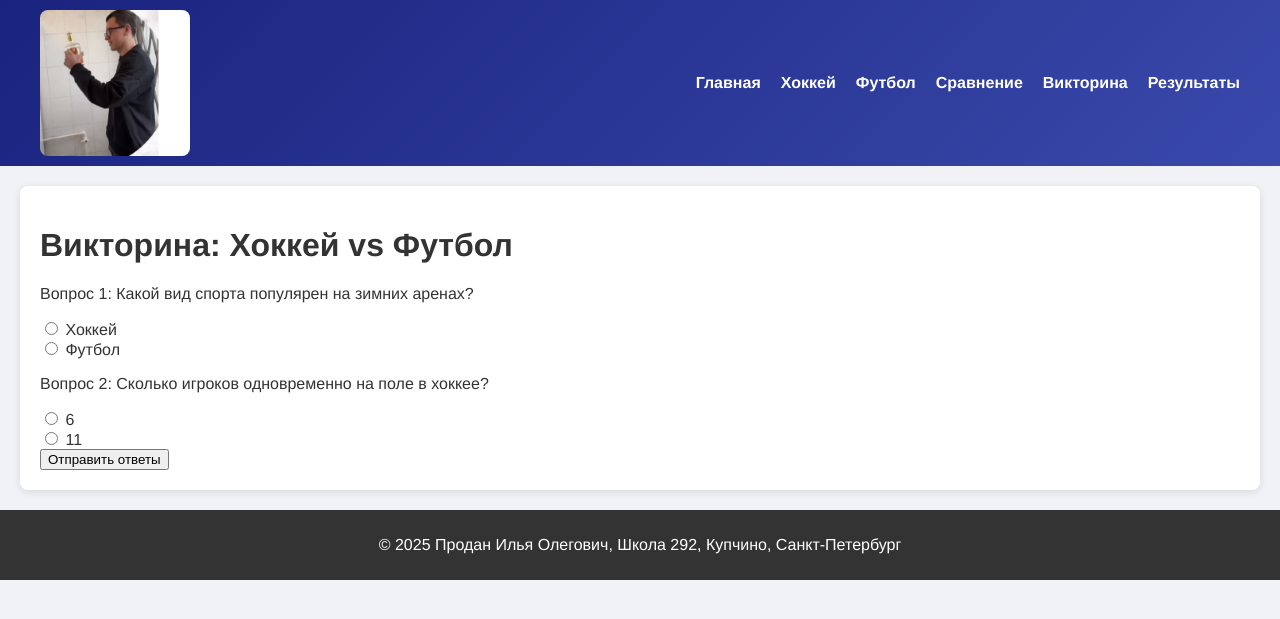
After one commit to TUTBOROMA/hockey-vs-football, a Flask app: page /quiz in a window 1280 px wide. The commit adds this page. Shown: the top 619 px of the page. Run offline with Flask 3, Linux system fonts and the light colour scheme.

Commit message:
Initial commit: готовый сайт Хоккей vs Футбол

```diff
--- a/app.py
+++ b/app.py
@@ -1,32 +1,125 @@
-from flask import Flask, render_template
+from flask import Flask, render_template, request, redirect, url_for, flash
 from datetime import datetime
+import yadisk
+import requests
+import json
+import io
 
 app = Flask(__name__)
+app.secret_key = "your_secret_key_here"  # Замените на надежный ключ
 
 # Контекстный процессор для передачи переменной now во все шаблоны
 @app.context_processor
 def inject_now():
     return {'now': datetime.now()}
 
-# Главная страница
+# Настройки OAuth для Яндекс.Диска
+CLIENT_ID = '2bbef6ae892740418c73d62af8e47366'
+CLIENT_SECRET = 'b2af829ef1b2452baf85d9d9532c84ac'
+REFRESH_TOKEN = '1:svKccVatTXAPlcLk:1hKw1dEXnFBKQZNpkBD63cAlQM1UwWQxHvDTxfT_k6YT9aGaORbmz7tznGip4rli2vZAqKojNw:y7bb2BfPGWvE-_HiCSIgoA'
+
+def get_token(rt):
+    url = "https://oauth.yandex.ru/token"
+    data = {
+        'grant_type': 'refresh_token',
+        'refresh_token': rt,
+        'client_id': CLIENT_ID,
+        'client_secret': CLIENT_SECRET
+    }
+    r = requests.post(url, data=data)
+    if r.status_code == 200:
+        return r.json().get('access_token')
+    else:
+        print("Ошибка получения токена:", r.json())
+    return None
+
+# Получаем новый access_token по refresh_token
+ACCESS_TOKEN = get_token(REFRESH_TOKEN)
+yadisk_client = yadisk.YaDisk(token=ACCESS_TOKEN)
+
+# Путь к файлу с результатами викторины на Яндекс.Диске
+YANDEX_RESULTS_PATH = "/Proj/quiz_results.json"
+
+def init_results_file():
+    try:
+        # Если папка /Proj не существует, создаем её
+        if not yadisk_client.exists("/Proj"):
+            yadisk_client.mkdir("/Proj")
+        # Если файла с результатами нет, создаем пустой JSON-массив
+        if not yadisk_client.exists(YANDEX_RESULTS_PATH):
+            empty_stream = io.BytesIO("[]".encode("utf-8"))
+            yadisk_client.upload(empty_stream, YANDEX_RESULTS_PATH)
+    except Exception as e:
+        print("Ошибка инициализации файла результатов:", e)
+
+init_results_file()
+
+# Основные маршруты приложения
 @app.route("/")
 def home():
     return render_template("index.html", title="Главная")
 
-# Страница о хоккее
 @app.route("/hockey")
 def hockey():
     return render_template("hockey.html", title="Хоккей")
 
-# Страница о футболе
 @app.route("/football")
 def football():
     return render_template("football.html", title="Футбол")
 
-# Страница сравнения
 @app.route("/compare")
 def compare():
     return render_template("compare.html", title="Сравнение")
 
+@app.route("/quiz")
+def quiz():
+    return render_template("quiz.html", title="Викторина")
+
+# Обработка данных викторины и сохранение их на Яндекс.Диске
+@app.route("/submit_quiz", methods=["POST"])
+def submit_quiz():
+    quiz_data = request.form.get("quiz_data")
+    if not quiz_data:
+        flash("Нет данных викторины!", "error")
+        return redirect(url_for("quiz"))
+    try:
+        existing_results = []
+        try:
+            stream = io.BytesIO()
+            yadisk_client.download(YANDEX_RESULTS_PATH, stream)
+            stream.seek(0)
+            existing_results = json.load(stream)
+        except Exception as e:
+            print("Ошибка чтения файла результатов:", e)
+
+        new_result = {
+            "timestamp": datetime.now().isoformat(),
+            "data": json.loads(quiz_data)
+        }
+        existing_results.append(new_result)
+        new_content = json.dumps(existing_results, indent=2)
+        stream_upload = io.BytesIO(new_content.encode("utf-8"))
+        yadisk_client.upload(stream_upload, YANDEX_RESULTS_PATH, overwrite=True)
+
+        flash("Результаты успешно сохранены!", "success")
+        return redirect(url_for("results"))
+    except Exception as e:
+        print("Ошибка при обработке результатов:", e)
+        flash("Ошибка при сохранении результатов викторины", "error")
+        return redirect(url_for("quiz"))
+
+# Отображение результатов викторины
+@app.route("/results")
+def results():
+    try:
+        stream = io.BytesIO()
+        yadisk_client.download(YANDEX_RESULTS_PATH, stream)
+        stream.seek(0)
+        results_data = json.load(stream)
+    except Exception as e:
+        print("Ошибка чтения результатов:", e)
+        results_data = []
+    return render_template("results.html", title="Результаты викторины", results=results_data)
+
 if __name__ == "__main__":
     app.run(debug=True)
--- a/static/css/style.css
+++ b/static/css/style.css
@@ -1,44 +1,102 @@
+/* Общие стили */
 body {
-    font-family: Arial, sans-serif;
+    font-family: 'Helvetica Neue', Helvetica, Arial, sans-serif;
     margin: 0;
     padding: 0;
-    background-color: #f4f4f4;
+    background: #f0f2f5;
+    color: #333;
 }
 
+/* Header */
 header {
-    background-color: #333;
+    background: linear-gradient(135deg, #1a237e, #3949ab);
     color: #fff;
-    padding: 20px;
+    padding: 10px 0;
 }
 
-header .banner {
-    max-width: 100%;
+.header-container {
+    max-width: 1200px;
+    margin: 0 auto;
+    padding: 0 20px;
+    display: flex;
+    align-items: center;
+    justify-content: space-between;
+    flex-wrap: wrap;
+}
+
+.banner {
+    width: 150px; /* Размер уменьшен */
     height: auto;
+    border-radius: 8px;
 }
 
 nav ul {
     list-style: none;
+    margin: 0;
     padding: 0;
+    display: flex;
 }
 
 nav ul li {
-    display: inline-block;
-    margin-right: 15px;
+    margin-left: 20px;
 }
 
 nav ul li a {
     color: #fff;
     text-decoration: none;
-    font-weight: bold;
+    font-weight: 600;
+    transition: color 0.3s;
 }
 
-main {
-    padding: 20px;
+nav ul li a:hover {
+    color: #ffeb3b;
 }
 
+/* Основной контент */
+main {
+    max-width: 1200px;
+    margin: 20px auto;
+    padding: 20px;
+    background: #fff;
+    box-shadow: 0 2px 8px rgba(0, 0, 0, 0.1);
+    border-radius: 8px;
+}
+
+/* Флеш-сообщения */
+.flashes {
+    list-style: none;
+    padding: 0;
+    margin: 10px 0;
+}
+
+.flash-error {
+    color: #d32f2f;
+}
+
+.flash-success {
+    color: #388e3c;
+}
+
+/* Footer */
 footer {
-    background-color: #333;
+    background: #333;
     color: #fff;
     text-align: center;
-    padding: 10px;
+    padding: 10px 20px;
+    margin-top: 20px;
 }
+
+/* Адаптивность */
+@media (max-width: 768px) {
+    .header-container {
+        flex-direction: column;
+        align-items: center;
+    }
+    nav ul {
+        flex-direction: column;
+        margin-top: 10px;
+    }
+    nav ul li {
+        margin: 10px 0;
+    }
+}
--- /dev/null
+++ b/static/js/quiz.js
@@ -0,0 +1,12 @@
+function submitQuiz() {
+    const form = document.getElementById("quiz-form");
+    const formData = new FormData(form);
+    let quizResults = {};
+    for (let [key, value] of formData.entries()) {
+        if (key !== "quiz_data") {
+            quizResults[key] = value;
+        }
+    }
+    document.getElementById("quiz_data").value = JSON.stringify(quizResults);
+    form.submit();
+}
--- a/static/js/script.js
+++ b/static/js/script.js
@@ -1,3 +1,3 @@
 document.addEventListener("DOMContentLoaded", function() {
-    console.log("Сайт 'Хоккей vs Футбол' загружен и работает!");
+    console.log("Сайт 'Хоккей vs Футбол' загружен!");
 });
--- a/templates/base.html
+++ b/templates/base.html
@@ -4,9 +4,11 @@
     <meta charset="UTF-8">
     <title>{{ title }} - Хоккей vs Футбол</title>
     <link rel="stylesheet" href="{{ url_for('static', filename='css/style.css') }}">
+    <meta name="viewport" content="width=device-width, initial-scale=1.0">
 </head>
 <body>
     <header>
+        <div class="header-container">
             <img src="{{ url_for('static', filename='images/banner.jpg') }}" alt="Баннер" class="banner">
             <nav>
                 <ul>
@@ -14,15 +16,28 @@
                     <li><a href="{{ url_for('hockey') }}">Хоккей</a></li>
                     <li><a href="{{ url_for('football') }}">Футбол</a></li>
                     <li><a href="{{ url_for('compare') }}">Сравнение</a></li>
+                    <li><a href="{{ url_for('quiz') }}">Викторина</a></li>
+                    <li><a href="{{ url_for('results') }}">Результаты</a></li>
                 </ul>
             </nav>
+        </div>
     </header>
     <main>
+        {% with messages = get_flashed_messages(with_categories=true) %}
+          {% if messages %}
+            <ul class="flashes">
+            {% for category, message in messages %}
+              <li class="flash-{{ category }}">{{ message }}</li>
+            {% endfor %}
+            </ul>
+          {% endif %}
+        {% endwith %}
         {% block content %}{% endblock %}
     </main>
     <footer>
         <p>&copy; {{ now.year }} Продан Илья Олегович, Школа 292, Купчино, Санкт-Петербург</p>
     </footer>
     <script src="{{ url_for('static', filename='js/script.js') }}"></script>
+    <script src="{{ url_for('static', filename='js/quiz.js') }}"></script>
 </body>
 </html>
--- a/templates/compare.html
+++ b/templates/compare.html
@@ -1,6 +1,6 @@
 {% extends "base.html" %}
 {% block content %}
 <h1>Сравнение: Хоккей vs Футбол</h1>
-<p>Здесь вы найдете сравнительный анализ двух видов спорта по различным параметрам: тактика, физическая нагрузка, популярность и многое другое.</p>
-<!-- Можно добавить инфографику, таблицы и интерактивные элементы -->
+<p>Сравните два вида спорта по различным параметрам: тактика, физическая нагрузка, популярность и другое.</p>
+<!-- Здесь можно вставить таблицы, диаграммы и интерактивные элементы -->
 {% endblock %}
--- a/templates/football.html
+++ b/templates/football.html
@@ -1,6 +1,6 @@
 {% extends "base.html" %}
 {% block content %}
 <h1>Футбол</h1>
-<p>Здесь будет информация о футболе: история, правила, знаменитые клубы, игроки, результаты матчей и другие сведения.</p>
-<!-- Дополнительные разделы, инфографика и таблицы можно добавить по необходимости -->
+<p>Информация о футболе: история, правила игры, знаменитые клубы, игроки и результаты матчей.</p>
+<!-- Добавьте инфографику, таблицы и другую статистику -->
 {% endblock %}
--- a/templates/hockey.html
+++ b/templates/hockey.html
@@ -1,6 +1,6 @@
 {% extends "base.html" %}
 {% block content %}
 <h1>Хоккей</h1>
-<p>Здесь будет информация о хоккее: история, правила, известные игроки, статистика и интересные факты.</p>
-<!-- Добавьте дополнительные разделы, фото и видео по необходимости -->
+<p>Информация о хоккее: история, правила, знаменитые игроки, статистика и интересные факты.</p>
+<!-- Добавьте больше контента, диаграмм, фото и видео -->
 {% endblock %}
--- a/templates/index.html
+++ b/templates/index.html
@@ -1,5 +1,5 @@
 {% extends "base.html" %}
 {% block content %}
 <h1>Добро пожаловать на сайт "Хоккей vs Футбол"</h1>
-<p>На этом сайте вы найдете информацию об истории, правилах и знаменитых спортсменах двух самых популярных видов спорта.</p>
+<p>На этом сайте вы найдете информацию об истории, правилах и знаменитых спортсменах двух популярных видов спорта.</p>
 {% endblock %}
--- /dev/null
+++ b/templates/quiz.html
@@ -0,0 +1,18 @@
+{% extends "base.html" %}
+{% block content %}
+<h1>Викторина: Хоккей vs Футбол</h1>
+<form id="quiz-form" action="{{ url_for('submit_quiz') }}" method="post">
+    <p>Вопрос 1: Какой вид спорта популярен на зимних аренах?</p>
+    <label><input type="radio" name="q1" value="hockey" required> Хоккей</label><br>
+    <label><input type="radio" name="q1" value="football"> Футбол</label><br>
+
+    <p>Вопрос 2: Сколько игроков одновременно на поле в хоккее?</p>
+    <label><input type="radio" name="q2" value="6" required> 6</label><br>
+    <label><input type="radio" name="q2" value="11"> 11</label><br>
+
+    <!-- Добавьте больше вопросов по необходимости -->
+
+    <input type="hidden" name="quiz_data" id="quiz_data">
+    <button type="button" onclick="submitQuiz()">Отправить ответы</button>
+</form>
+{% endblock %}
```
Also changed, not shown: templates/results.html (added, +16 -0 lines), static/images/banner.jpg (added). Lines whose indentation alone changed are shown as unchanged.
